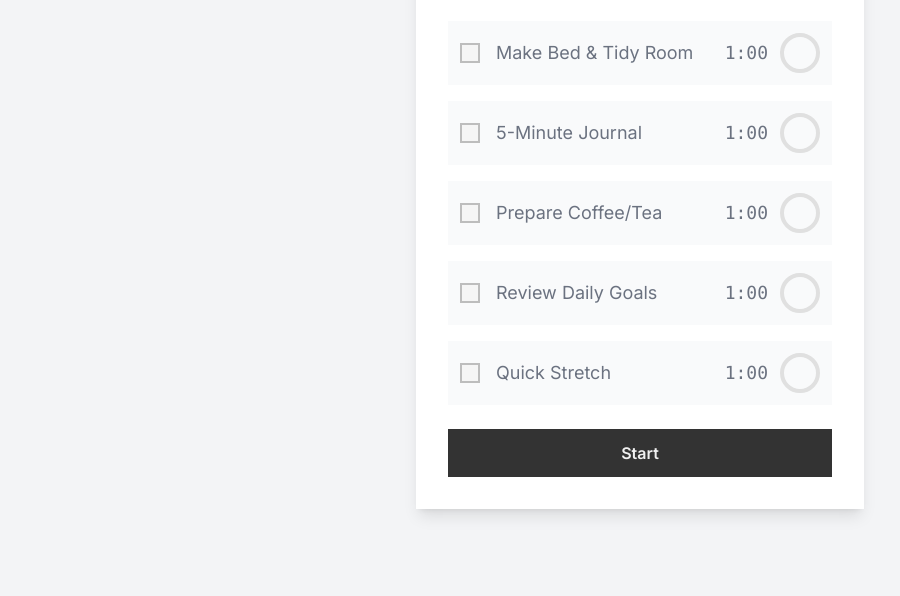
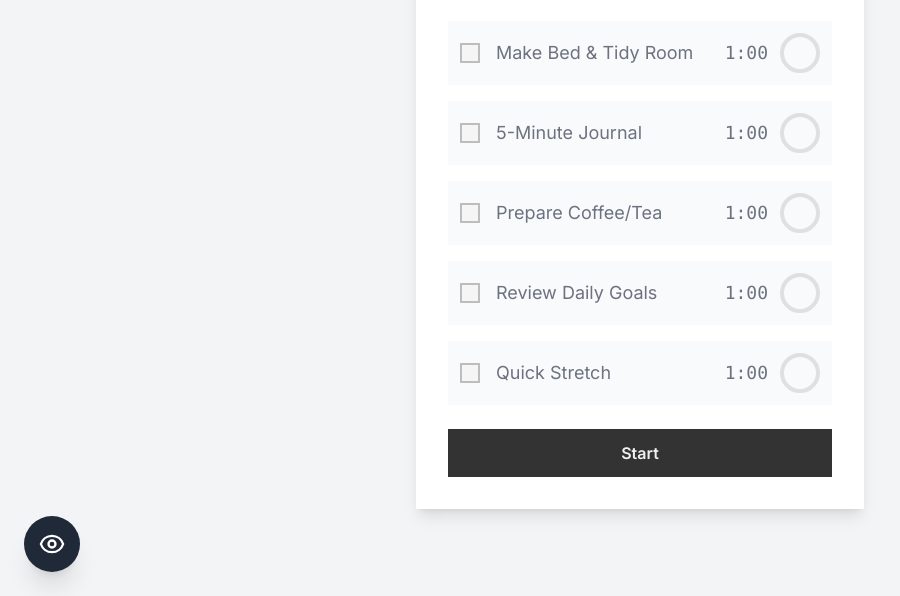
Before and after one commit to Reliev3/Steps, a plain HTML site: page index.html in a window 1280 px wide. Shown: the part 204-800 px from the top of the page, without its empty margins (0-900 px from the left). Drawn offline with nearby package versions, Linux system fonts and the light colour scheme.

Commit message:
Update index.html

```diff
--- a/index.html
+++ b/index.html
@@ -84,8 +84,7 @@
         </div>
 
         <div id="task-list" class="space-y-4">
-            <!-- Tasks will be rendered here -->
-        </div>
+            </div>
 
         <div id="start-button-container">
              <button id="start-button" class="start-button w-full">Start</button>
@@ -97,6 +96,14 @@
         </div>
     </div>
 
+    <a href="Refocus.html" title="Go to Refocus Page" class="fixed bottom-6 left-6 z-50">
+        <button class="flex items-center justify-center w-14 h-14 bg-gray-800 text-white rounded-full shadow-xl hover:bg-gray-700 focus:outline-none focus:ring-2 focus:ring-offset-2 focus:ring-gray-500 transition-all duration-300 ease-in-out">
+            <svg xmlns="http://www.w3.org/2000/svg" class="h-7 w-7" fill="none" viewBox="0 0 24 24" stroke="currentColor" stroke-width="2">
+                <path stroke-linecap="round" stroke-linejoin="round" d="M15 12a3 3 0 11-6 0 3 3 0 016 0z" />
+                <path stroke-linecap="round" stroke-linejoin="round" d="M2.458 12C3.732 7.943 7.523 5 12 5c4.478 0 8.268 2.943 9.542 7-1.274 4.057-5.064 7-9.542 7-4.477 0-8.268-2.943-9.542-7z" />
+            </svg>
+        </button>
+    </a>
     <audio id="timer-end-sound" src="https://actions.google.com/sounds/v1/alarms/notification_bell.ogg" preload="auto"></audio>
     <audio id="routine-complete-sound" src="https://actions.google.com/sounds/v1/cartoon/magic_chime.ogg" preload="auto"></audio>
 
```
